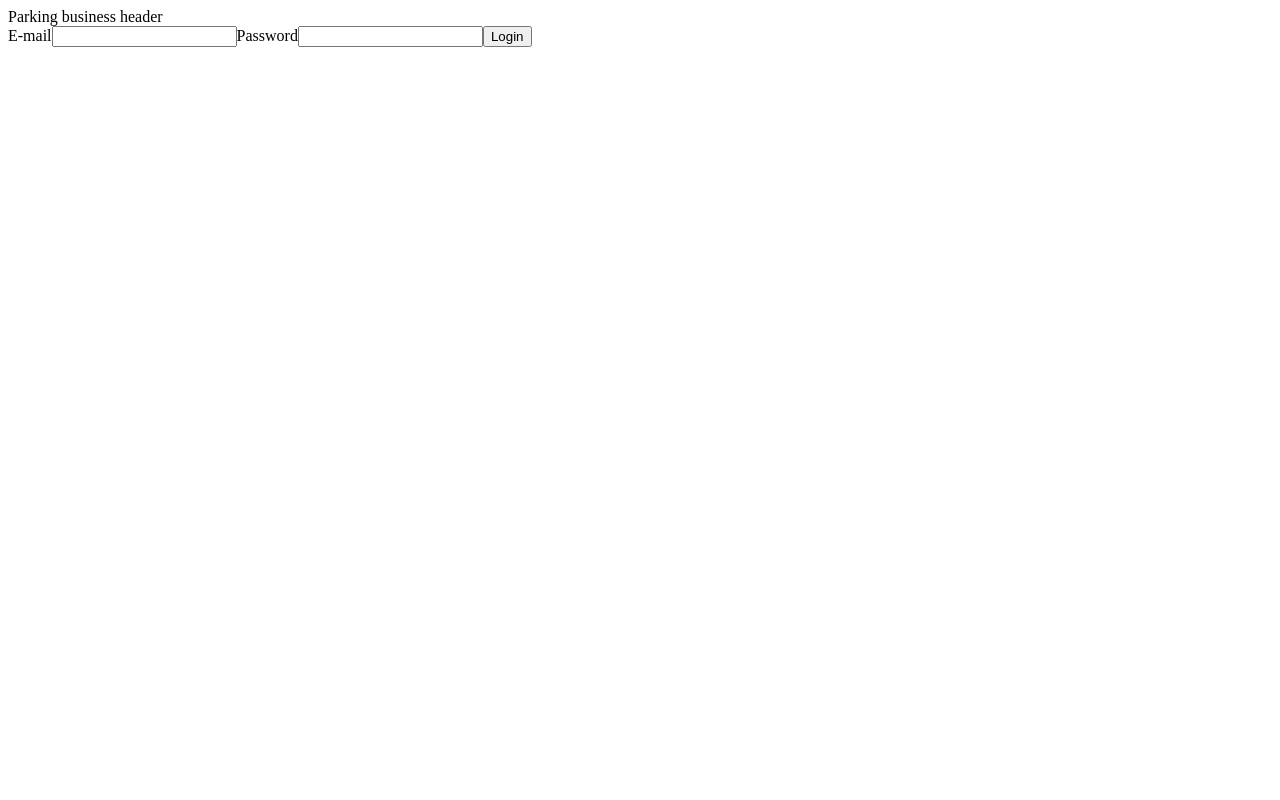
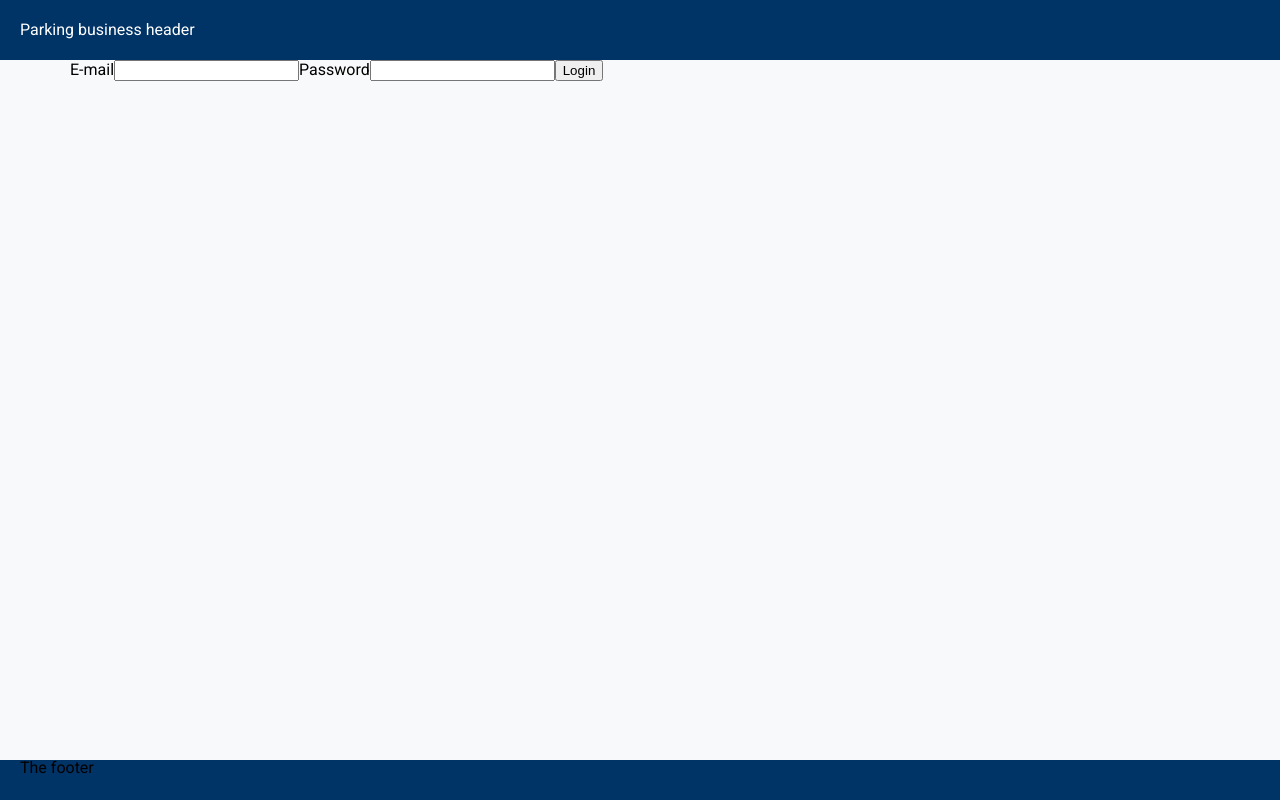
Before and after one commit to hakonbja/parking-business, a Vue app: page /#/login in a window 1280 px wide. Built offline with nearby package versions, Linux system fonts and the light colour scheme; no server answers.

Commit message:
Add some basic styling

```diff
--- a/index.html
+++ b/index.html
@@ -4,6 +4,9 @@
     <meta charset="UTF-8">
     <link rel="icon" href="/favicon.ico">
     <meta name="viewport" content="width=device-width, initial-scale=1.0">
+    <link rel="preconnect" href="https://fonts.googleapis.com">
+    <link rel="preconnect" href="https://fonts.gstatic.com" crossorigin>
+    <link href="https://fonts.googleapis.com/css2?family=Montserrat:ital,wght@0,100..900;1,100..900&family=Roboto:ital,wght@0,100..900;1,100..900&display=swap" rel="stylesheet">
     <title>Parking Business</title>
   </head>
   <body>
--- a/src/App.vue
+++ b/src/App.vue
@@ -3,7 +3,14 @@
     Parking business header
   </header>
 
-  <RouterView />
+  <main>
+    <div class="container">
+      <RouterView />
+    </div>
+  </main>
+  <footer>
+    The footer
+  </footer>
 </template>
 
 <script lang="ts">
@@ -21,3 +28,20 @@ export default defineComponent({
   }
 });
 </script>
+
+<style scoped>
+header {
+  display: flex;
+  align-items: center;
+  height: 60px;
+  padding: 0 20px;
+  color: var(--var-c-on-dark);
+  background-color: var(--var-c-primary);
+}
+
+footer {
+  height: 40px;
+  padding: 0 20px;
+  background-color: var(--var-c-primary);
+}
+</style>
--- /dev/null
+++ b/src/assets/reset.css
@@ -0,0 +1,48 @@
+/* http://meyerweb.com/eric/tools/css/reset/
+   v2.0 | 20110126
+   License: none (public domain)
+*/
+
+html, body, div, span, applet, object, iframe,
+h1, h2, h3, h4, h5, h6, p, blockquote, pre,
+a, abbr, acronym, address, big, cite, code,
+del, dfn, em, img, ins, kbd, q, s, samp,
+small, strike, strong, sub, sup, tt, var,
+b, u, i, center,
+dl, dt, dd, ol, ul, li,
+fieldset, form, label, legend,
+table, caption, tbody, tfoot, thead, tr, th, td,
+article, aside, canvas, details, embed,
+figure, figcaption, footer, header, hgroup,
+menu, nav, output, ruby, section, summary,
+time, mark, audio, video {
+	margin: 0;
+	padding: 0;
+	border: 0;
+	font-size: 100%;
+	font: inherit;
+	vertical-align: baseline;
+}
+/* HTML5 display-role reset for older browsers */
+article, aside, details, figcaption, figure,
+footer, header, hgroup, menu, nav, section {
+	display: block;
+}
+body {
+	line-height: 1;
+}
+ol, ul {
+	list-style: none;
+}
+blockquote, q {
+	quotes: none;
+}
+blockquote:before, blockquote:after,
+q:before, q:after {
+	content: '';
+	content: none;
+}
+table {
+	border-collapse: collapse;
+	border-spacing: 0;
+}
--- /dev/null
+++ b/src/assets/style.css
@@ -0,0 +1,61 @@
+@import 'reset';
+
+:root {
+  --var-c-primary: #003366;
+  --var-c-secondary-yellow: #FFCC00;
+  --var-c-secondary-grey: #808080;
+  --var-c-accent-blue: #66B3FF;
+  --var-c-accent-green: #28A745;
+  --var-c-background: #F8F9FA;
+  --var-c-text: #333333;
+  --var-c-on-dark: #FFFFFF;
+
+  --var-ff-headings: 'Montserrat', sans-serif;
+  --var-ff-body: 'Roboto', sans-serif;
+}
+
+body {
+  margin: 0;
+  font-family: var(--var-ff-body);
+
+  h1, h2, h3, h4, h5, h6 {
+    font-family: var(--var-ff-headings);
+  }
+}
+
+#app {
+  display: flex;
+  flex-direction: column;
+  height: 100vh;
+}
+
+main {
+  display: flex;
+  justify-content: center;
+  background-color: var(--var-c-background);
+  flex-grow: 1;
+}
+
+.container {
+  width: 100%;
+
+  @media screen and (min-width: 576px) {
+    width: 540px;
+  }
+
+  @media screen and (min-width: 768px) {
+    width: 720px;
+  }
+
+  @media screen and (min-width: 992px) {
+    width: 960px;
+  }
+
+  @media screen and (min-width: 1200px) {
+    width: 1140px;
+  }
+
+  @media screen and (min-width: 1400px) {
+    width: 1320px;
+  }
+}
--- a/src/main.ts
+++ b/src/main.ts
@@ -1,5 +1,6 @@
 import { createApp } from 'vue'
 import { createPinia } from 'pinia'
+import '@/assets/style.css';
 
 import App from './App.vue'
 import router from './router'
```
